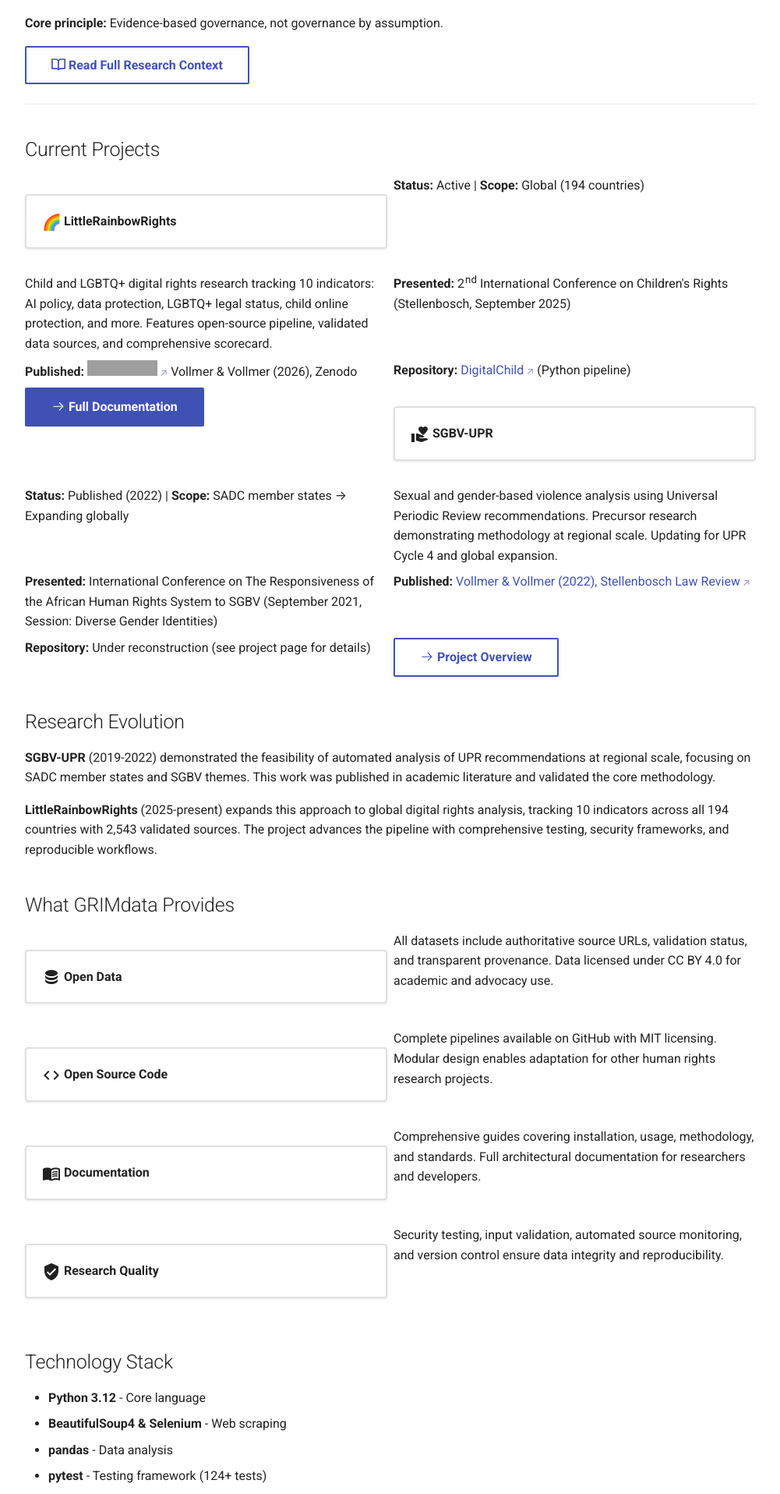
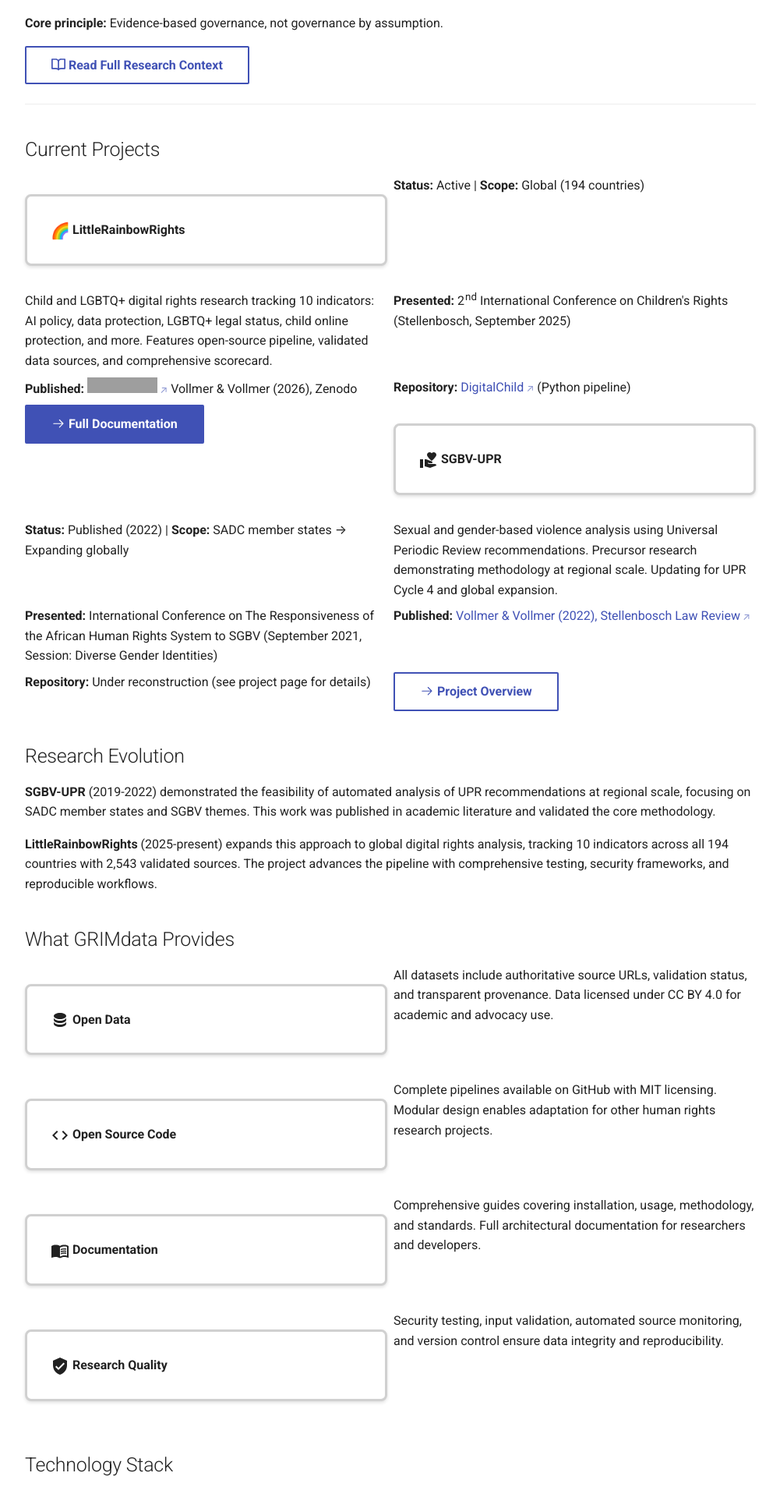
Before and after one commit to MissCrispenCakes/DigitalChild, an MkDocs documentation site: the page built from docs/index.md, in a window 1280 px wide. Shown: the part 694-2610 px from the top of the page at 78% size, without its empty margins (264-1265 px from the left). Built offline with MkDocs 1.6.1 and Material for MkDocs 9.7.7, drawn with Linux system fonts in a browser that asks for light colours; emoji names are drawn with the system emoji font; comment, search, counter and statistics services are not loaded; grey boxes are pictures that could not be loaded.

Commit message:
Make grid card styling extremely aggressive and explicit
- Add multiple selector variations to ensure styles apply
- Use explicit white background (#ffffff) not variables
- Increase border to 3px for maximum visibility
- Increase border-radius to 8px for clear card appearance
- Increase padding to 1.5rem
- Add dark mode specific styling
- Add stronger box-shadow and hover effects

```diff
--- a/docs/stylesheets/extra.css
+++ b/docs/stylesheets/extra.css
@@ -27,6 +27,10 @@
 }
 
 /* Card grid styling - Material for MkDocs grid cards */
+/* Force grid layout on the UL */
+div.grid.cards > ul,
+.grid.cards > ul,
+.md-typeset div.grid.cards > ul,
 .md-typeset .grid.cards > ul {
   display: grid !important;
   grid-template-columns: repeat(auto-fit, minmax(16rem, 1fr)) !important;
@@ -36,21 +40,35 @@
   padding: 0 !important;
 }
 
+/* Force card styling on LI items */
+div.grid.cards > ul > li,
+.grid.cards > ul > li,
+.md-typeset div.grid.cards > ul > li,
 .md-typeset .grid.cards > ul > li {
-  background-color: var(--md-default-bg-color) !important;
-  border: 2px solid #e0e0e0 !important;
-  border-radius: 4px !important;
-  box-shadow: 0 1px 3px rgba(0,0,0,0.1) !important;
+  background: #ffffff !important;
+  border: 3px solid #d0d0d0 !important;
+  border-radius: 8px !important;
+  box-shadow: 0 2px 4px rgba(0,0,0,0.12) !important;
   display: block !important;
   margin: 0 !important;
-  padding: 1rem !important;
+  padding: 1.5rem !important;
   transition: all 0.2s ease !important;
 }
 
+div.grid.cards > ul > li:hover,
+.grid.cards > ul > li:hover,
+.md-typeset div.grid.cards > ul > li:hover,
 .md-typeset .grid.cards > ul > li:hover {
-  border-color: #3f51b5 !important;
-  box-shadow: 0 4px 8px rgba(0,0,0,0.15) !important;
-  transform: translateY(-2px) !important;
+  border-color: #5e35b1 !important;
+  box-shadow: 0 6px 12px rgba(0,0,0,0.2) !important;
+  transform: translateY(-3px) !important;
+}
+
+/* Dark mode adjustments */
+[data-md-color-scheme="slate"] div.grid.cards > ul > li,
+[data-md-color-scheme="slate"] .grid.cards > ul > li {
+  background: #2d2d2d !important;
+  border-color: #444444 !important;
 }
 
 /* Status badges */
```
